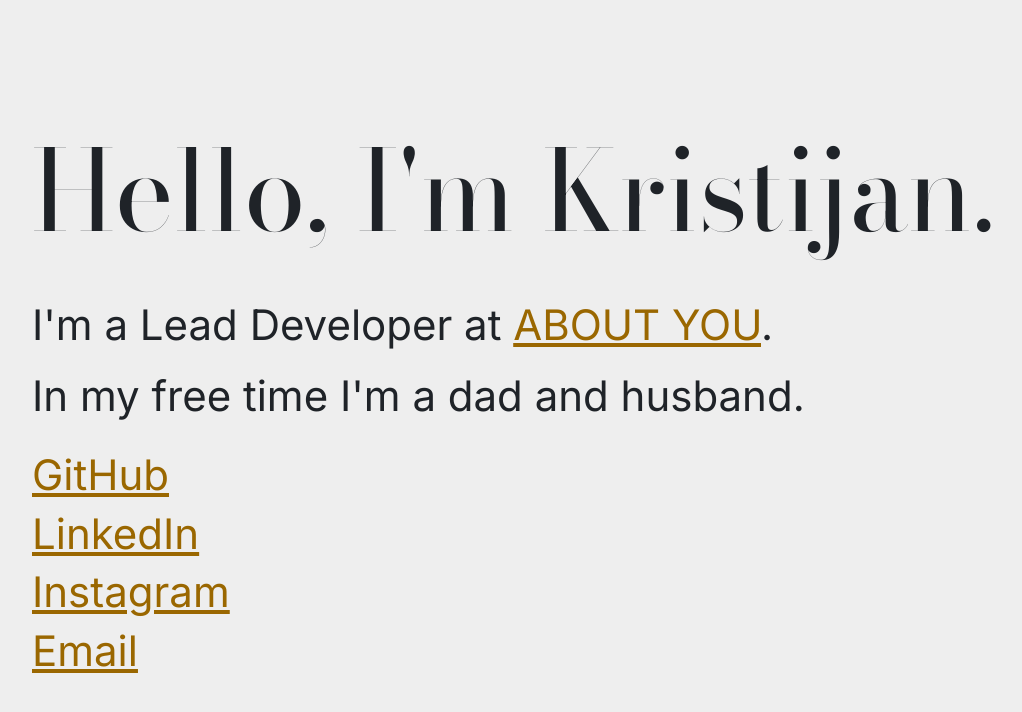
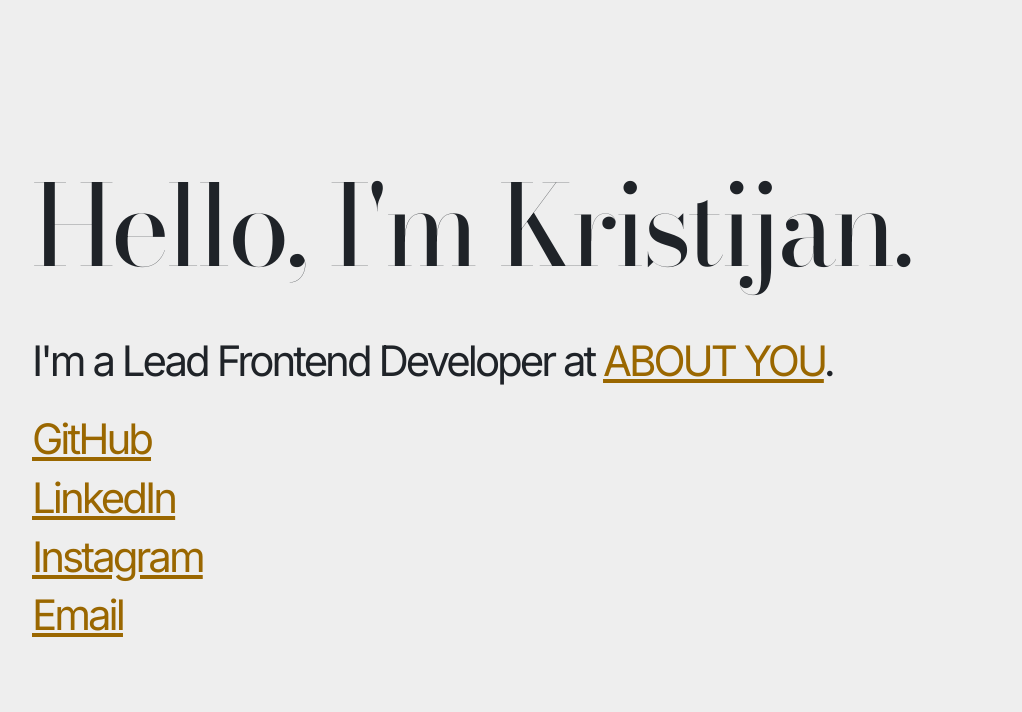
Before and after one commit to kristijanbambir/kristijanbambir.github.com, a Next.js app: page / in a window 1280 px wide. Shown: the top 712 px of the page, without its empty margins (28-1050 px from the left). Built offline with nearby package versions, Linux system fonts and the light colour scheme.

Commit message:
Improve letter spacing

```diff
--- a/src/app/globals.css
+++ b/src/app/globals.css
@@ -18,8 +18,8 @@ a {
 
 @media (prefers-color-scheme: dark) {
   :root {
-    --text-color: #d6d6d6;
-    --background-color: #2e2e2e;
+    --text-color: #ffffff;
+    --background-color: #000000;
     --link-color: #e5b567;
   }
 
--- a/src/app/page.module.css
+++ b/src/app/page.module.css
@@ -14,6 +14,7 @@
   font-family: var(--title-font);
   font-size: 4em;
   font-weight: 400;
+  letter-spacing: -4px;
 }
 
 .title + .line {
@@ -22,6 +23,7 @@
 
 .line {
   font-size: 1.5em;
+  letter-spacing: -3px;
 }
 
 .line + .line {
@@ -39,6 +41,7 @@
 
 .link {
   font-size: 1.5em;
+  letter-spacing: -3px;
 }
 
 .link + .link {
--- a/src/app/page.tsx
+++ b/src/app/page.tsx
@@ -6,12 +6,8 @@ export default function Home() {
       <h1 className={styles.title}>Hello, I&apos;m Kristijan.</h1>
 
       <span className={styles.line}>
-        I&apos;m a Lead Developer at{' '}
+        I&apos;m a Lead Frontend Developer at{' '}
         <a href="https://corporate.aboutyou.de/en/">ABOUT YOU</a>.
-      </span>
-
-      <span className={styles.line}>
-        In my free time I&apos;m a dad and husband.
       </span>
 
       <ul className={styles.links}>
```
